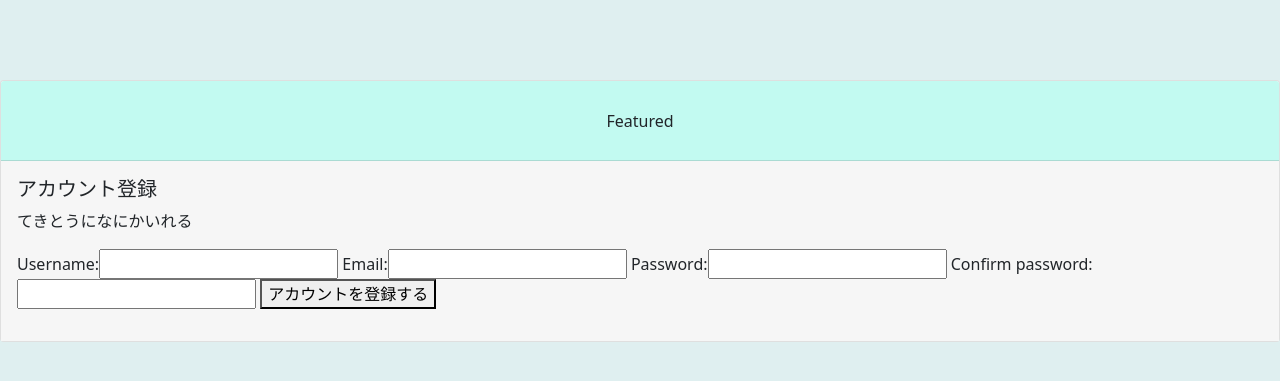
After one commit to ryoma115/freee-attendance, a Django app: page /accounts/signup/ in a window 1280 px wide. The commit adds this page. Shown: the top 381 px of the page. Run offline with Django 3.2, Linux system fonts and the light colour scheme; some libraries are stand-ins or nearby versions.

Commit message:
#22 完了

```diff
--- /dev/null
+++ b/accounts/forms.py
@@ -0,0 +1,53 @@
+from django import forms
+from django.core.exceptions import ValidationError
+
+from django.contrib.auth import get_user_model
+User = get_user_model()
+
+class AccountAddForm(forms.Form):
+  username = forms.CharField(
+      required=True,
+      min_length=3,
+      max_length=16,
+  )
+  email = forms.EmailField(
+      required=True,
+  )
+  password = forms.CharField(
+      required=True,
+      max_length=255,
+      min_length=6,
+  )
+  confirm_password = forms.CharField(
+      required=True,
+      max_length=255,
+      min_length=6,
+  )
+
+  def clean_username(self):
+      username = self.cleaned_data['username']
+      return username
+
+  def clean_email(self):
+      email = self.cleaned_data['email']
+      if User.objects.filter(email=email):
+          raise ValidationError('既に登録されているメールアドレスです。')
+      return email
+
+  def clean_password(self):
+      password = self.cleaned_data['password']
+      return password
+
+  def clean_confirm_password(self):
+      confirm_password = self.cleaned_data['confirm_password']
+      return confirm_password
+
+  def clean(self):
+      cleaned_data = super().clean()
+      password = self.cleaned_data.get('password')
+      confirm_password = self.cleaned_data.get('confirm_password')
+      if password != confirm_password:
+          self.add_error(
+              field='confirm_password',
+              error=ValidationError('パスワードが一致しません。'))
+      return cleaned_data
--- /dev/null
+++ b/accounts/templates/registration/base.html
@@ -0,0 +1,7 @@
+{% extends "attendance/base.html" %}
+{% block content %}
+
+  {% block registration_content %}
+  {% endblock %}
+
+{% endblock  %}
--- /dev/null
+++ b/accounts/templates/registration/signup.html
@@ -0,0 +1,16 @@
+{% extends "registration/base.html" %}
+
+{% block registration_content %}
+<div class="card">
+  <div class="card-header">
+    Featured
+  </div>
+  <div class="card-body">
+    <h5 class="card-title">アカウント登録</h5>
+    <p class="card-text">てきとうになにかいれる</p>
+    <form method="post">
+      {% csrf_token %}
+      {{ form }}
+      <button type="submit">アカウントを登録する</button>
+    </form>
+{% endblock  %}
--- a/accounts/urls.py
+++ b/accounts/urls.py
@@ -1,8 +1,9 @@
 from django.urls import path
+from django.contrib.auth import views as auth_views
 from . import views
 
 app_name = 'accounts'
 urlpatterns = [
-    path('login/', views.login, name='login'),
-    path('logout/', views.logout, name='logout')
+    path('login/', auth_views.LoginView.as_view(template_name='registration/login.html'), name='login'),
+    path('signup/', views.signup, name='signup'),
 ]
--- a/accounts/views.py
+++ b/accounts/views.py
@@ -1,3 +1,21 @@
-from django.shortcuts import render
+from django.shortcuts import render, redirect
+from django.http import HttpResponse
+from .forms import AccountAddForm
+from django.contrib.auth import get_user_model
 
-# Create your views here.
+def signup(request):
+  if request.method == 'GET':
+    form = AccountAddForm
+  elif request.method == 'POST':
+    form = AccountAddForm(request.POST)
+    if form.is_valid():
+        get_user_model().objects.create_user(
+            username=form.cleaned_data['username'],
+            email=form.cleaned_data['email'],
+            password=form.cleaned_data['password']
+        )
+        return redirect('../login')
+  context = {
+    'form': form
+  }
+  return render(request, 'registration/signup.html', context)
--- a/attendance/templates/attendance/index.html
+++ b/attendance/templates/attendance/index.html
@@ -47,7 +47,7 @@
                 </form>
             </div>
             <div class="card-footer text-muted">
-                <a href="../accounts/logout" class="btnbtn btn-secondary btn-lg disabled" style="text-decoration: none;">ログアウト</a>
+                <a href="../accounts/login" class="btnbtn btn-secondary btn-lg disabled" style="text-decoration: none;">ログアウト</a>
             </div>
         </div>
     </div>
--- a/attendance/templates/attendance/result.html
+++ b/attendance/templates/attendance/result.html
@@ -15,7 +15,7 @@
             <a href="../" class="btnbtn btn-lg back-button" style="text-decoration: none;">
                 戻る
             </a>
-            <a href="../accounts/logout" class="btnbtn btn-secondary btn-lg disabled" style="text-decoration: none;">
+            <a href="../accounts/login" class="btnbtn btn-secondary btn-lg disabled" style="text-decoration: none;">
                 ログアウト
             </a>
         </div>
--- a/attendance/views.py
+++ b/attendance/views.py
@@ -1,4 +1,4 @@
-from django.shortcuts import render, redirect
+from django.shortcuts import render
 from django.views import View
 from django.contrib.auth.mixins import LoginRequiredMixin
 from .models import SubmitAttendance
--- a/freeeattendance/settings.py
+++ b/freeeattendance/settings.py
@@ -128,3 +128,7 @@ STATICFILES_DIRS = [os.path.join(BASE_DIR, 'static')]
 # https://docs.djangoproject.com/en/3.2/ref/settings/#default-auto-field
 
 DEFAULT_AUTO_FIELD = 'django.db.models.BigAutoField'
+
+LOGIN_URL = '/accounts/login'
+LOGIN_REDIRECT_URL = '/'
+LOGOUT_REDIRECT_URL= '/accounts/login'
--- a/freeeattendance/urls.py
+++ b/freeeattendance/urls.py
@@ -17,7 +17,7 @@ from django.contrib import admin
 from django.urls import path, include
 
 urlpatterns = [
-    path('accounts/', include('django.contrib.auth.urls')),
+    path('accounts/', include('accounts.urls')),
     path('', include('attendance.urls')),
     path('admin/', admin.site.urls),
 ]
```
Also changed, not shown: accounts/templates/registration/login.html (+27 -32 lines), README.md.
